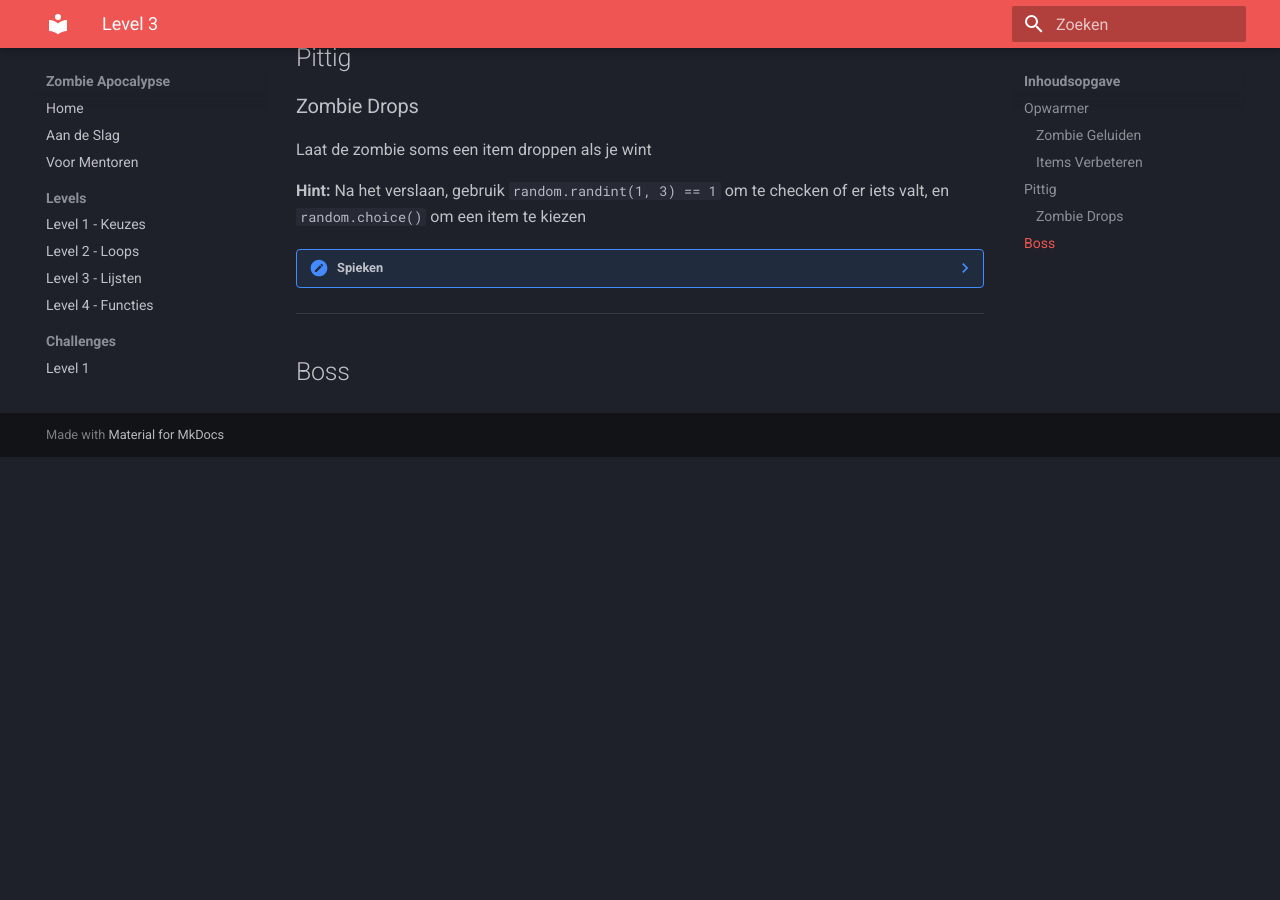
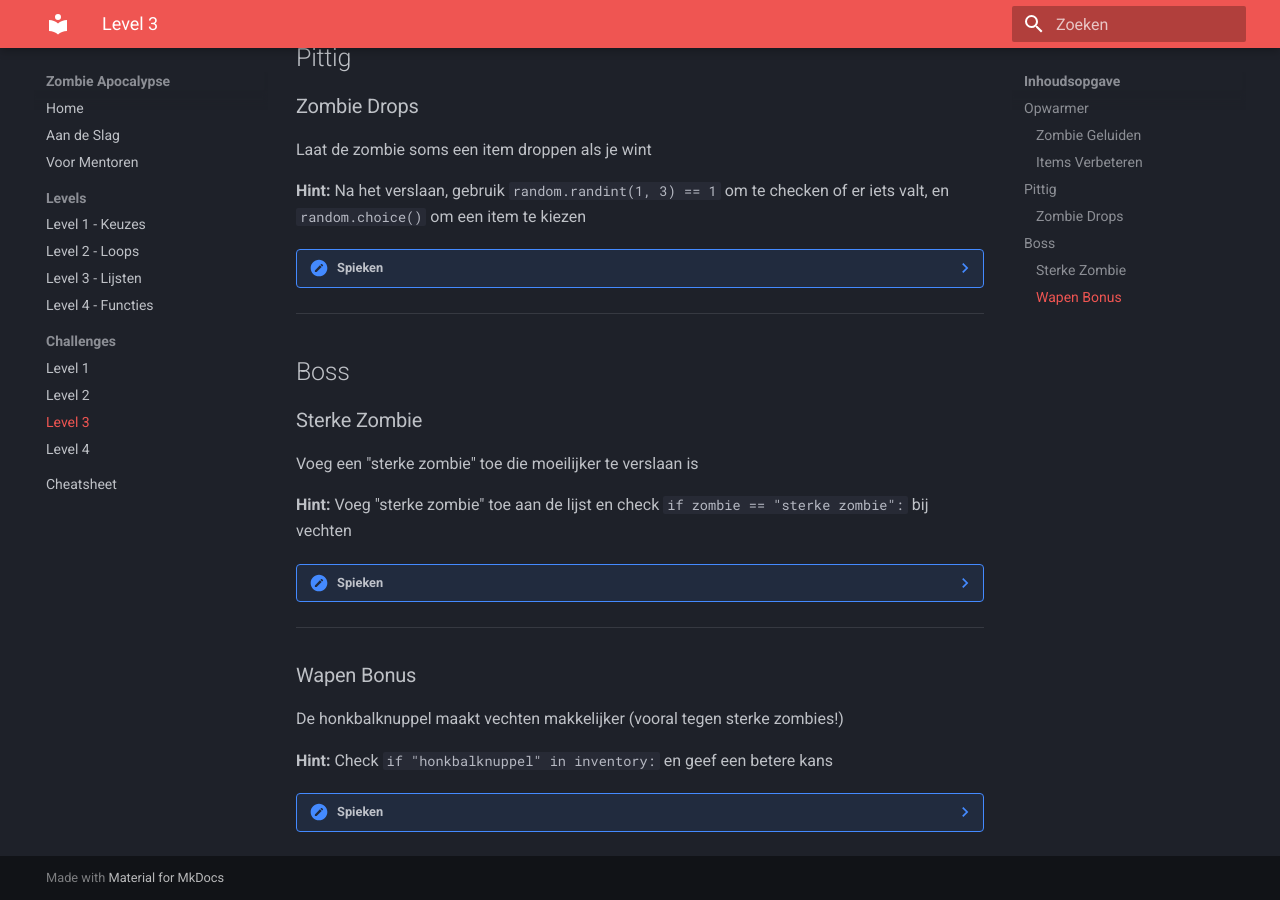
Before and after one commit to Laoujin/CoderDojo-Zombies, an MkDocs documentation site: the page built from docs/challenges/level-3.md, in a window 1280 px wide and 900 px high, scrolled down 684 px. Built offline with MkDocs 1.6.1 and Material for MkDocs 9.7.7, drawn with Linux system fonts in a browser that asks for light colours; before the commit the page ends 1141 px from its top, so only the background shows below that.

Commit message:
Level 3: remove sterke zombie + wapen bonus, make them Boss challenges

````diff
--- a/docs/challenges/level-3.md
+++ b/docs/challenges/level-3.md
@@ -66,3 +66,44 @@ Laat de zombie soms een item droppen als je wint
 ---
 
 ## Boss
+
+### Sterke Zombie
+
+Voeg een "sterke zombie" toe die moeilijker te verslaan is
+
+**Hint:** Voeg "sterke zombie" toe aan de lijst en check `if zombie == "sterke zombie":` bij vechten
+
+??? note "Spieken"
+    ```python
+    zombie_types = ["normale zombie", "snelle zombie", "sterke zombie"]
+
+    # Bij vechten:
+    if zombie == "sterke zombie":
+        kans = random.randint(1, 4)  # 1 op 4 kans om te winnen
+    else:
+        kans = random.randint(1, 2)  # 1 op 2 kans
+    ```
+
+---
+
+### Wapen Bonus
+
+De honkbalknuppel maakt vechten makkelijker (vooral tegen sterke zombies!)
+
+**Hint:** Check `if "honkbalknuppel" in inventory:` en geef een betere kans
+
+??? note "Spieken"
+    ```python
+    heeft_wapen = "honkbalknuppel" in inventory
+
+    if zombie == "sterke zombie":
+        if heeft_wapen:
+            kans = random.randint(1, 2)  # 1 op 2 met wapen
+        else:
+            kans = random.randint(1, 4)  # 1 op 4 zonder
+    else:
+        if heeft_wapen:
+            kans = random.randint(1, 3)  # 2 op 3 met wapen
+        else:
+            kans = random.randint(1, 2)  # 1 op 2 zonder
+    ```
````
Also changed, not shown: levels/level-3/challenges.md (+14 -0 lines), 1 other file.
